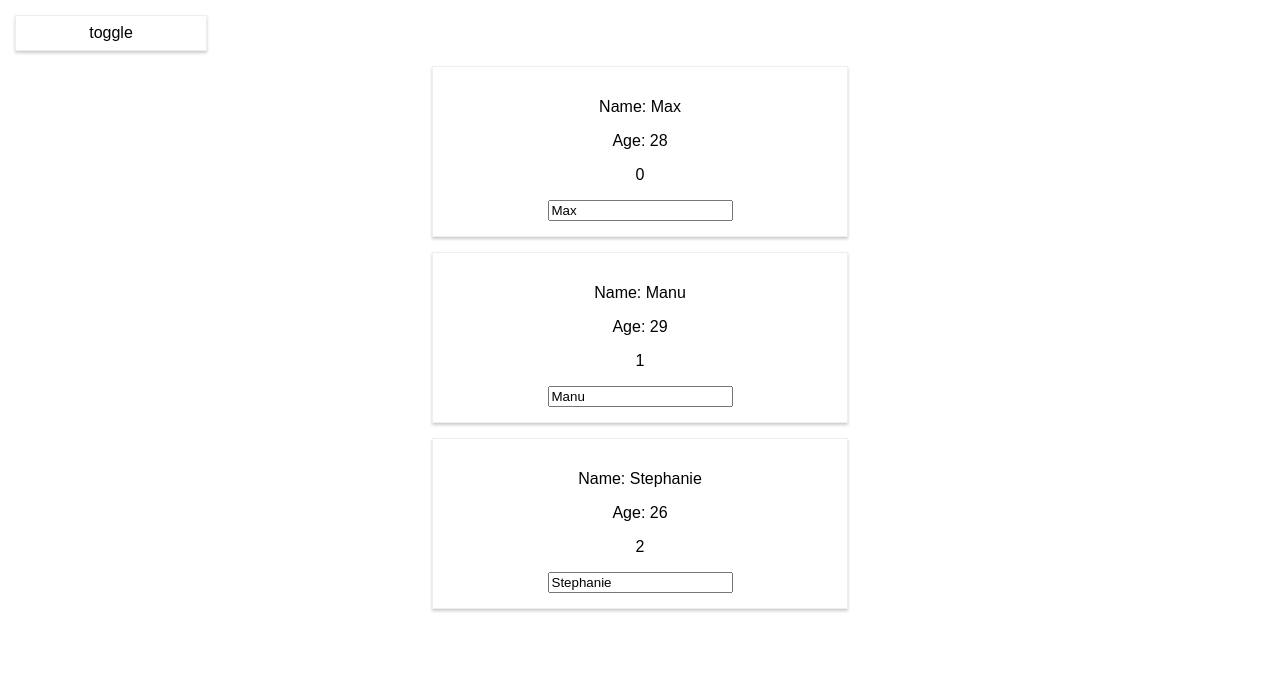
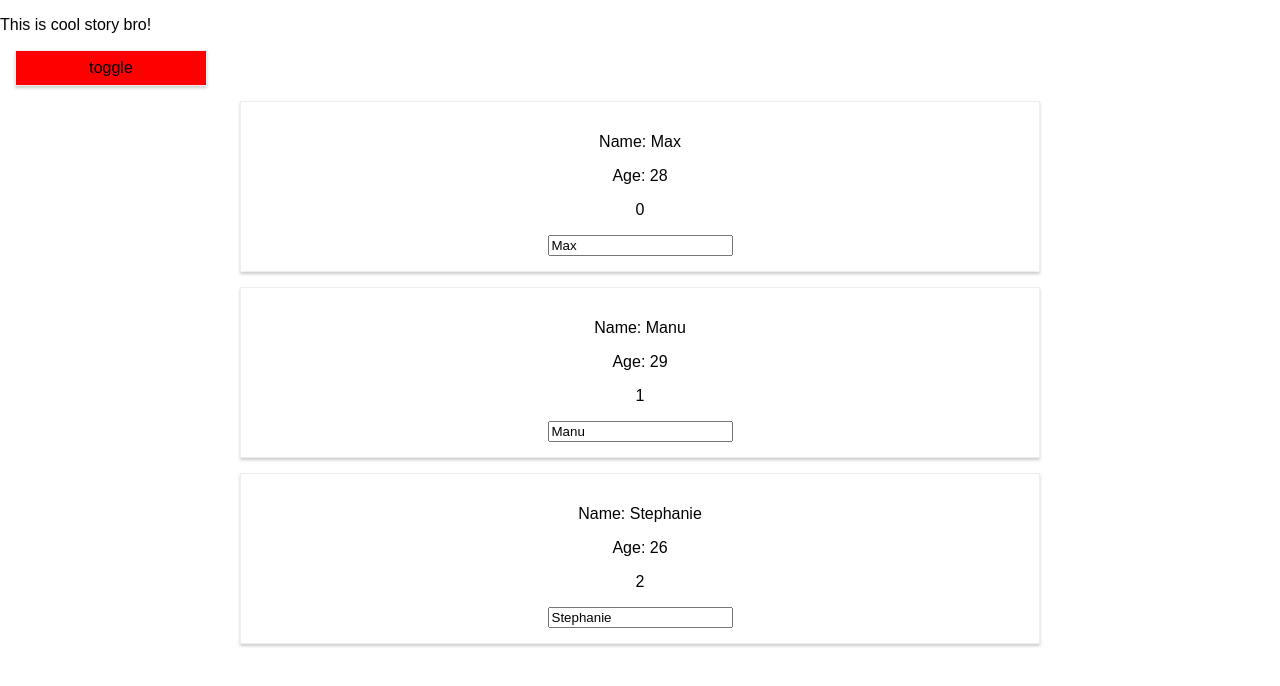
Before and after one commit to SieroSec/react-complete-guide, a React (Create React App) app: page / in a window 1280 px wide. Both pictures are taken after a click on the button "toggle". Shown: the top 686 px of the page. Built offline with nearby package versions, Linux system fonts and the light colour scheme.

Commit message:
Radium done. sux

```diff
--- a/package.json
+++ b/package.json
@@ -3,9 +3,11 @@
   "version": "0.1.0",
   "private": true,
   "dependencies": {
+    "radium": "^0.26.1",
     "react": "^17.0.1",
     "react-dom": "^17.0.1",
-    "react-scripts": "1.1.5"
+    "react-scripts": "1.1.5",
+    "styled-components": "^5.2.1"
   },
   "scripts": {
     "start": "react-scripts start",
--- a/src/App.css
+++ b/src/App.css
@@ -3,3 +3,11 @@
   padding: 0;
   font-family: sans-serif;
 }
+
+.red {
+  color: red;
+}
+
+.bold {
+  font-weight: bold;
+}
--- a/src/App.js
+++ b/src/App.js
@@ -1,7 +1,8 @@
 import React, { Component, useState } from 'react';
-import { PersonClass as Person } from './Person/Person.js'
+import { PersonClass as Person, person as person } from './Person/Person.js'
 import './App.css';
 import { render } from 'react-dom';
+import Radium, { StyleRoot } from 'radium'
 
 class App extends Component {
   state = {
@@ -54,7 +55,7 @@
   render() {
     const style = {
       display: 'block',
-      backgroundColor: 'white',
+      backgroundColor: 'green',
       font: 'inherit',
       border: '1px solid blue',
       padding: '8px',
@@ -63,18 +64,15 @@
       border: '1px solid #eeeeee',
       boxShadow: '0 2px 3px #ccc',
       textAlign: 'center',
+      ':hover': {
+        backgroundColor: 'lightgreen',
+        color: 'black'
       }
+    }
+    let persons = null
 
-    return (
-      <div className="App" >
-        <button
-          style={style}
-          onClick={this.togglePersonsHandler}>
-          toggle
-          </button>
-        { this.state.showPersons ?
-          (
-            <div>
+    if (this.state.showPersons) {
+      persons = (<div>
         {this.state.persons.map((person, index) => {
           return <Person
             name={person.name}
@@ -83,15 +81,40 @@
             click={() => this.deletePersonHandler(index)}
             changeHandler={(event) => this.nameChangeHandler(event, person.id)}>{index}</Person>
         })}
-            </div>
+      </div>)
 
-          ) : null
+      style.backgroundColor = 'red';
+      style[':hover'] = {
+        backgroundColor: 'salmon',
+        color: 'black'
+      }
     }
 
+    //let classes = ['red', 'bold'].join(' ');
+    let classes = []
+    if (this.state.persons.length <= 2) {
+      classes.push('red')
+    }
 
-      </div >
+    if (this.state.persons.length <= 1) {
+      classes.push('bold')
+    }
+
+    return (
+      <StyleRoot>
+        <div className="App" >
+          <p className={classes.join(' ')}>This is cool story bro!</p>
+
+          <button
+            style={style}
+            onClick={this.togglePersonsHandler}>
+            toggle
+          </button>
+          {persons}
+        </div>
+      </StyleRoot>
     )
   }
 }
 
-export default App;
+export default Radium(App);
--- a/src/Person/Person.css
+++ b/src/Person/Person.css
@@ -1,8 +1,15 @@
 .Person {
-   width: 30%;
+   width: 60%;
    margin: 15px auto;
    border: 1px solid #eeeeee;
    box-shadow: 0 2px 3px #ccc;
    padding: 15px;
    text-align: center;
 }
+/*
+@media (min-width: 500px) {
+   .Person {
+      width: 450px;
+   }
+}
+*/
--- a/src/Person/Person.js
+++ b/src/Person/Person.js
@@ -1,9 +1,17 @@
 import React, { Component } from 'react'
 import './Person.css';
+import Radium from 'radium'
 
-export const Person = (props) => {
+const style = {
+   '@media (minWidth: 600px)': {
+      width: '450px'
+   }
+};
+
+
+export const person = props => {
    return (
-      <div className="Person">
+      <div className="Person" style={style}>
          <p onClick={props.click}><b>Name: {props.name}, age: {props.age}</b></p>
          <p>{props.children}</p>
          <input type="text" onChange={props.changed} value={props.name} />
@@ -16,7 +24,7 @@
 
    render() {
       return (
-         <div className="Person">
+         <div className="Person" style={style}>
             <p onClick={this.props.click}>Name: {this.props.name}</p>
             <p>Age: {this.props.age}</p>
             <p>{this.props.children}</p>
@@ -26,3 +34,5 @@
       )
    }
 }
+
+export default Radium(person)
```
Also changed, not shown: 1 other file (tests, documents, lock files or other folders). Lines whose indentation alone changed are shown as unchanged.
